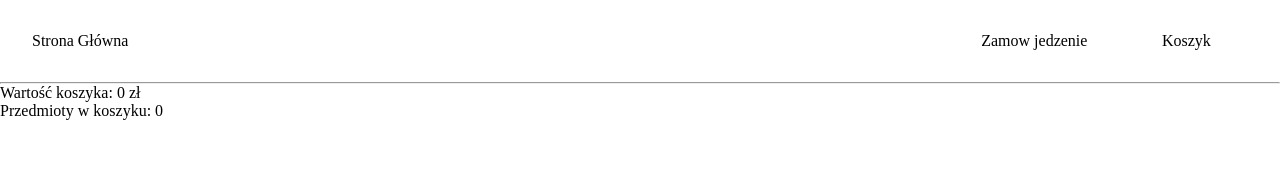
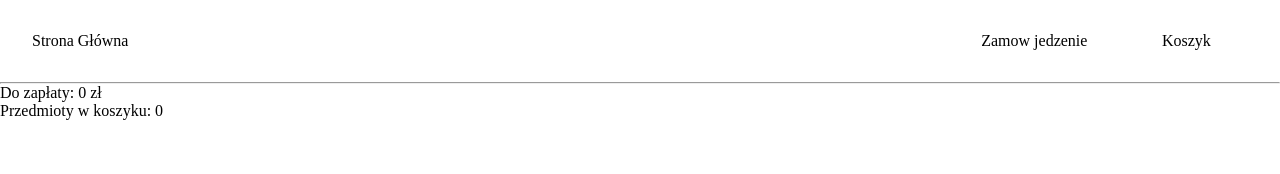
Before and after one commit to Loliburta/food-order-client, a React (Create React App) app: page /koszyk in a window 1280 px wide. Shown: the top 174 px of the page. Built offline with nearby package versions, Linux system fonts and the light colour scheme.

Commit message:
changes in cart descriptions and some code cleaning

```diff
--- a/src/components/CartBox.js
+++ b/src/components/CartBox.js
@@ -17,7 +17,7 @@ const CartBox = () => {
         />
       ))}
       <hr />
-      <p>Wartość koszyka: {cartData.totalPrice} zł</p>
+      <p>Do zapłaty: {cartData.totalPrice} zł</p>
       <p>Przedmioty w koszyku: {cartData.totalQuantity}</p>
     </div>
   );
--- a/src/components/CartItem.js
+++ b/src/components/CartItem.js
@@ -2,9 +2,9 @@ const CartItem = ({ name, price, quantity, totalPrice }) => {
   return (
     <div>
       <h3>{name}</h3>
-      <p>cena/szt: {price} zł</p>
+      <p>za sztukę: {price} zł</p>
       <p>ilość: {quantity}</p>
-      <p>Cena całkowita: {totalPrice}</p>
+      <p>cena: {totalPrice} zł</p>
       <hr />
     </div>
   );
--- a/src/pages/OrderPage.js
+++ b/src/pages/OrderPage.js
@@ -1,11 +1,8 @@
-import { useSelector } from 'react-redux';
 import FoodList from '../components/FoodList';
 
 const OrderPage = () => {
-  const menuSelector = useSelector((state) => state.menu);
   return (
     <div>
-      <p>{menuSelector.data}</p>
       <FoodList />
     </div>
   );
```
